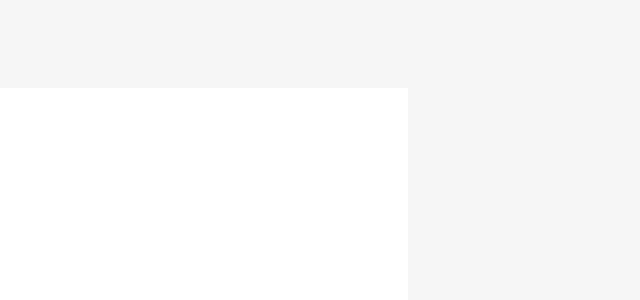
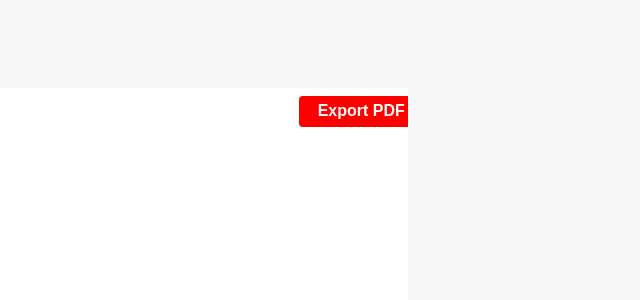
Before and after one commit to platonictales/flicker, a React (Vite) app: page / in a window 1280 px wide. Shown: the top 300 px of the page, without its empty margins (640-1280 px from the left). Built offline with nearby package versions, Linux system fonts and the light colour scheme.

Commit message:
feat: export to pdf

```diff
--- a/src/components/WritingCanvas.jsx
+++ b/src/components/WritingCanvas.jsx
@@ -7,9 +7,41 @@ import { ensureZeroWidthDiv, removeZeroWidthSpaceFromNode } from "../utils/writi
 import { characterAnticipateDialogue, autoInsertParentheses, createDialogueDivAndFocus, handleParentheticalTrigger, transitionAnticipateAction } from "../utils/dialogueUtils";
 import { handleModifiedCharacter } from "../utils/characterUtils";
 import { sceneHeadings, transitions } from "./screenplayConstants";
+import jsPDF from "jspdf";
+import React from "react";
+
+function TopMenuBar({ onExport }) {
+  return (
+    <div style={{
+      width: '100%',
+      color: '#fff',
+      padding: '0.5rem 1rem',
+      display: 'flex',
+      alignItems: 'center',
+      justifyContent: 'flex-end',
+      position: 'sticky',
+      top: 0,
+      zIndex: 1000
+    }}>
+      <button onClick={onExport} style={{
+        background: "red",
+        color: '#fff',
+        border: 'none',
+        borderRadius: 4,
+        padding: '0.4rem 1.2rem',
+        fontWeight: 600,
+        cursor: 'pointer',
+        fontSize: '1rem',
+        marginLeft: 'auto'
+      }}>Export PDF</button>
+    </div>
+  );
+}
 
 function WritingCanvas() {
   const contentRef = useRef(null);
+  const [blocks, setBlocks] = useState([]);
+  console.log(blocks, "blocks in WritingCanvas");
   const [pageCount, setPageCount] = useState(1);
 
   useEffect(() => {
@@ -68,7 +100,7 @@ function WritingCanvas() {
         transitionAnticipateAction(currentNode, target, selection);
       }
 
-      if(name === "parentheticals"){
+      if (name === "parentheticals") {
         e.preventDefault();
         const parent = currentNode.parentNode;
         createDialogueDivAndFocus(parent, selection);
@@ -109,20 +141,87 @@ function WritingCanvas() {
     } else {
       removeSluglineClass(currentNode);
     }
+
+    const editor = e.target;
+    const newBlocks = Array.from(editor.children).map(div => ({
+      type: div.getAttribute('data-name'),
+      text: div.innerText
+    }));
+    setBlocks(newBlocks);
+  }
+
+  function generateScreenplayPDF(blocks) {
+    const doc = new jsPDF({ unit: 'in', format: 'letter' });
+    let y = 1; // Start 1 inch from the top
+    blocks.forEach(block => {
+      let text = block.text || " ";
+      let x = 1.5; // Default left margin in inches
+      let options = {};
+      switch (block.type) {
+        case 'slug-line':
+          doc.setFont('Courier', 'bold');
+          doc.setFontSize(12);
+          doc.text(text.toUpperCase(), x, y);
+          y += 0.4; // Extra space after slugline
+          break;
+        case 'action':
+          doc.setFont('Courier', 'normal');
+          doc.setFontSize(12);
+          doc.text(text, x, y, { maxWidth: 6.5 });
+          y += 0.4;
+          break;
+        case 'character':
+          doc.setFont('Courier', 'bold');
+          doc.setFontSize(12);
+          doc.text(text.toUpperCase(), 4.25, y, { align: 'center' });
+          y += 0.18; // Small space after character
+          break;
+        case 'parentheticals':
+          doc.setFont('Courier', 'normal'); // Keep normal font
+          doc.setFontSize(12);
+          doc.text(text.replace(/\s+/g, ' ').trim(), 2, y, { maxWidth: 4.5 }); // match dialogue block width
+          y += 0.18;
+          break;
+        case 'dialogue':
+          doc.setFont('Courier', 'normal');
+          doc.setFontSize(12);
+          doc.text(text, 2, y, { maxWidth: 4.5 });
+          y += 0.4;
+          break;
+        case 'transition':
+          doc.setFont('Courier', 'normal');
+          doc.setFontSize(12);
+          doc.text(text, 6.5, y, { align: 'right' });
+          y += 0.4;
+          break;
+        default:
+          doc.setFont('Courier', 'normal');
+          doc.setFontSize(12);
+          doc.text(text, x, y);
+          y += 0.4;
+          break;
+      }
+      if (y > 10) { // New page if past bottom margin
+        doc.addPage();
+        y = 1;
+      }
+    });
+    doc.save("screenplay.pdf");
   }
 
   const overlays = getPageOverlays(pageCount);
 
   return (
     <div className="writing-canvas-container">
+      <TopMenuBar onExport={() => generateScreenplayPDF(blocks)} />
       {overlays}
       <div
         ref={contentRef}
         contentEditable="true"
         className="writing-canvas"
         suppressContentEditableWarning={true}
-        onInput={(e) => { handleInput(e) }}
-        onKeyDown={(e) => { handleKeyDown(e) }}
+        onInput={handleInput}
+        onKeyDown={handleKeyDown}
       >
         <div data-name="action">{'\u200B'}</div>
       </div>
--- a/src/utils/writingCanvasUtils.js
+++ b/src/utils/writingCanvasUtils.js
@@ -47,3 +47,22 @@ export function removeZeroWidthSpaceFromNode(currentNode, selection) {
     sel.addRange(r);
   }
 }
+
+// Returns style object for each screenplay block type
+export function getBlockStyle(type) {
+  switch (type) {
+    case 'slug-line':
+      return { textTransform: 'uppercase', fontWeight: 'bold' };
+    case 'character':
+      return { paddingLeft: '2.2in', paddingRight: '0.5in', marginBottom: 0 };
+    case 'dialogue':
+      return { paddingLeft: '1in', paddingRight: '1.5in' };
+    case 'parentheticals':
+      return { paddingLeft: '1.6in', paddingRight: '2in', margin: 0 };
+    case 'transition':
+      return { paddingRight: '0in', textAlign: 'right' };
+    case 'action':
+    default:
+      return { paddingLeft: 0, paddingRight: 0 };
+  }
+}
```
Also changed, not shown: package.json (+7 -5 lines), src/utils/pdfUtils.js (added, +58 -0 lines), 1 other file (tests, documents, lock files or other folders).
